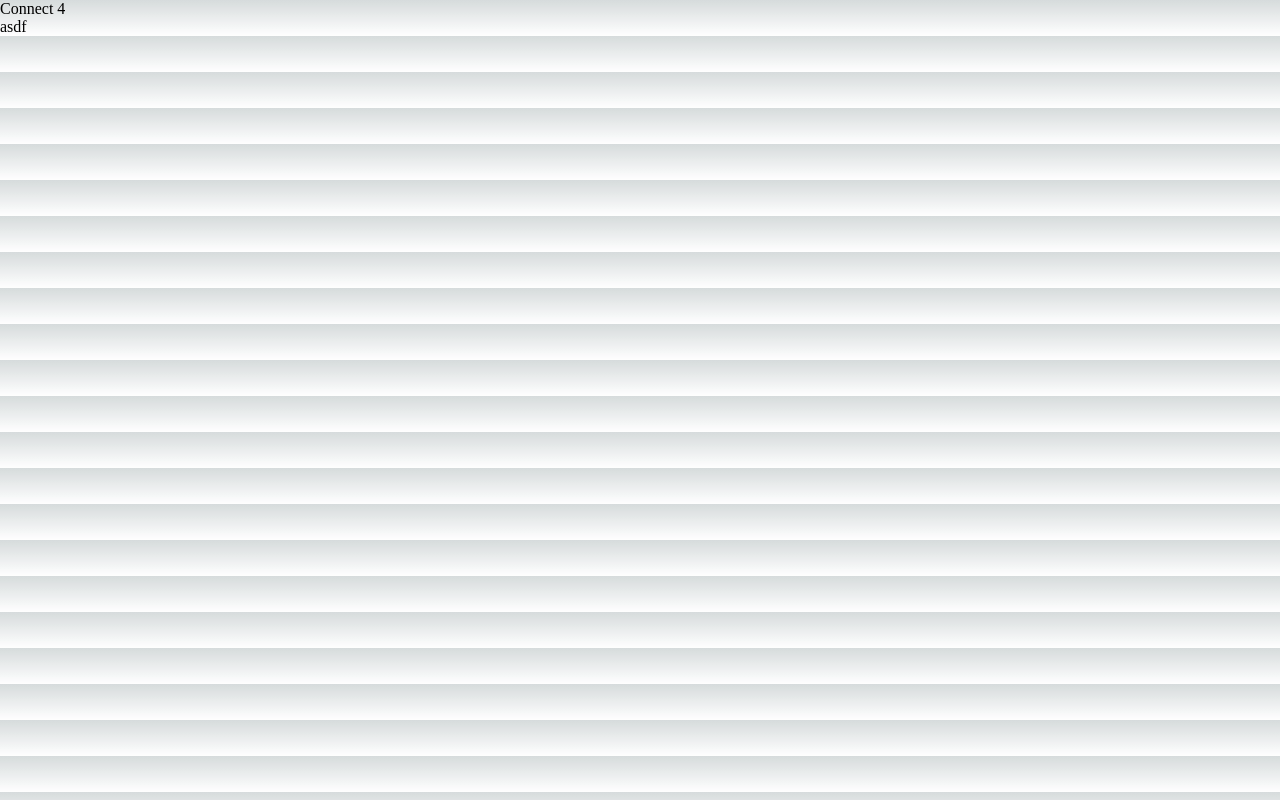
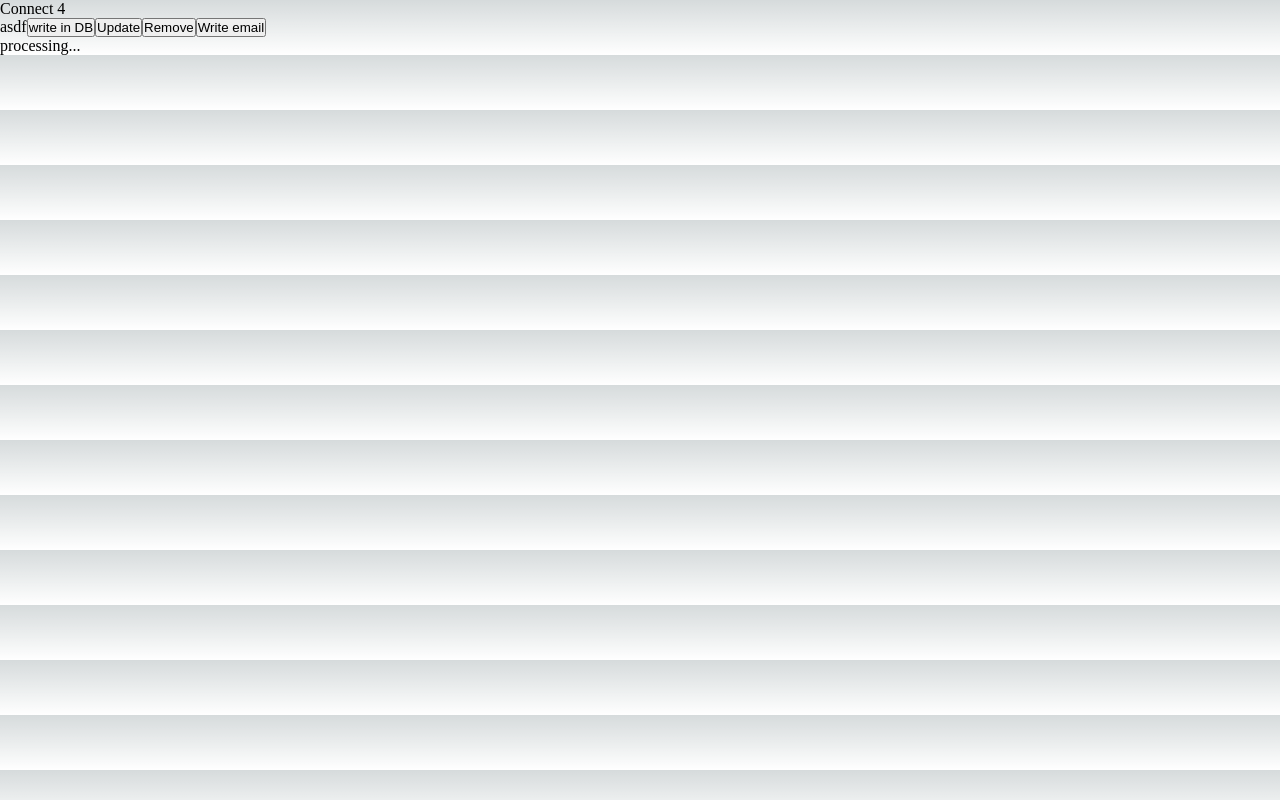
Before and after one commit to joemart/connect4, a Next.js app: page / in a window 1280 px wide. Built offline with nearby package versions, Linux system fonts and the light colour scheme; no server answers; the database is empty.

Commit message:
Add some code to test out how firebase works

```diff
--- a/config/firebase.ts
+++ b/config/firebase.ts
@@ -1,21 +1,25 @@
 // Import the functions you need from the SDKs you need
 import { initializeApp } from "firebase/app";
-import { getAnalytics, isSupported } from "firebase/analytics";
+import {getDatabase} from "firebase/database"
+
+// import { getAnalytics } from "firebase/analytics";
+
 // TODO: Add SDKs for Firebase products that you want to use
 // https://firebase.google.com/docs/web/setup#available-libraries
 
 // Your web app's Firebase configuration
 // For Firebase JS SDK v7.20.0 and later, measurementId is optional
 const firebaseConfig = {
-  apiKey: process.env.NEXT_PUBLIC_API_KEY,
-  authDomain:process.env.NEXT_PUBLIC_AUTH_DOMAIN,
-  projectId: process.env.NEXT_PUBLIC_PROJECT_ID,
-  storageBucket: process.env.NEXT_PUBLIC_STORAGE_BUCKET,
-  messagingSenderId: process.env.NEXT_PUBLIC_MESSAGING_SENDER_ID,
-  appId: process.env.NEXT_PUBLIC_APP_ID,
-  measurementId: process.env.NEXT_PUBLIC_MEASUREMENT_ID
+  apiKey: "AIzaSyCRLYDbyRQjFqvNnACoej_LeSSxTIrWoeo",
+  authDomain: "connect-4-94fab.firebaseapp.com",
+  projectId: "connect-4-94fab",
+  storageBucket: "connect-4-94fab.appspot.com",
+  messagingSenderId: "235528607172",
+  appId: "1:235528607172:web:46db54b79db731d8b24091",
+  measurementId: "G-LY1RN9GLM2",
+  databaseURL: "https://connect-4-94fab-default-rtdb.firebaseio.com/"
 };
 
 // Initialize Firebase
 const app = initializeApp(firebaseConfig);
-const analytics = isSupported().then(()=>getAnalytics(app)).catch(e=>console.log(e))
+const database = getDatabase(app)
--- a/src/pages/index.tsx
+++ b/src/pages/index.tsx
@@ -1,15 +1,79 @@
 import Board from "./Board";
 import "config/firebase"
+import { getDatabase, ref, set, onValue, update, remove, get, child } from "firebase/database";
+import { useEffect, useState } from "react"
 
 export default function Home() {
 
+  const [val, setVal] = useState<string>("")
+  const [arr, setArr] = useState<string[]>([])
+
+  const db = getDatabase()
+
+  function writeData() {
+    set(ref(db, "users/"), {
+      username: "joemart06231990"
+    })
+  }
+
+
+  function writeEmail() {
+
+    update(ref(db, "users/"), {
+      email: ["asdf@gmail.com", "asdflkjasdf@asdf.com"]
+    })
+
+    // push(ref(db, "users/"), {
+    //   email: ["asdf@asdfa.com"]
+    // })
+
+
+  }
+
+  const userRef = ref(db, "users/username")
+  const arrRef = ref(db, "users/email")
+
+  useEffect(() => {
+
+    // get(child(ref(db), "users/email")).then(snapshot => {
+    //   console.log(snapshot.val())
+    // })
+
+    onValue(arrRef, snapshot => {
+      setArr([...snapshot.val()])
+    })
+
+    onValue(userRef, (snapshot) => {
+      setVal(snapshot.val())
+    })
+
+  }, [val])
+
+  function myUpdate() {
+
+    const postData = {
+      username: "Joe"
+    }
+
+    update(ref(db, "users/"), { ...postData })
+
+  }
+
+  function myDelete() {
+    remove(ref(db, "users/username"))
+  }
 
   return (
     <>
       Connect 4
       <Board>
         asdf
-
+        <button onClick={() => writeData()}>write in DB</button>
+        <button onClick={() => myUpdate()}>Update</button>
+        <button onClick={() => myDelete()}>Remove</button>
+        <button onClick={() => writeEmail()}>Write email</button>
+        <div>{val ? val : "processing..."}</div>
+        <div>{arr.map(x => x)}</div>
 
       </Board>
     </>
```
Also changed, not shown: 2 other files (tests, documents, lock files or other folders).
